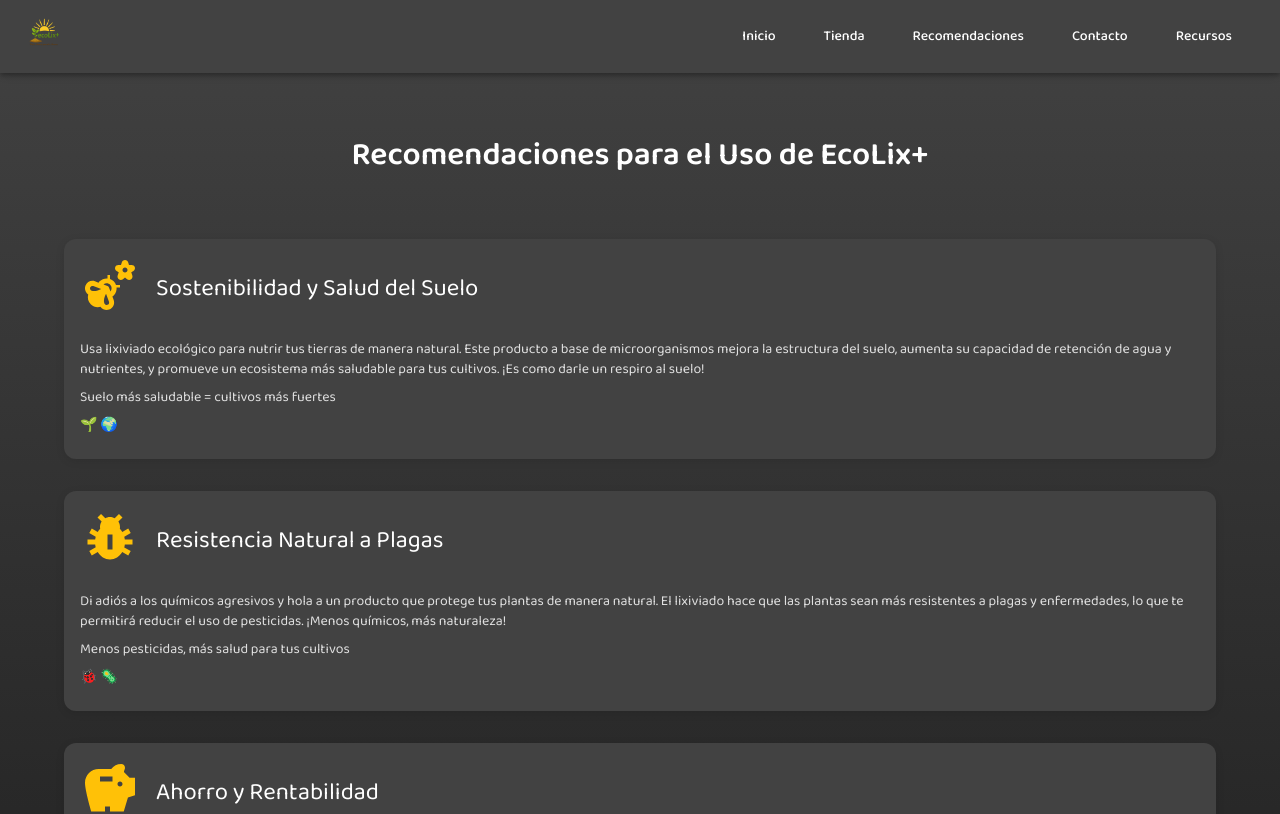
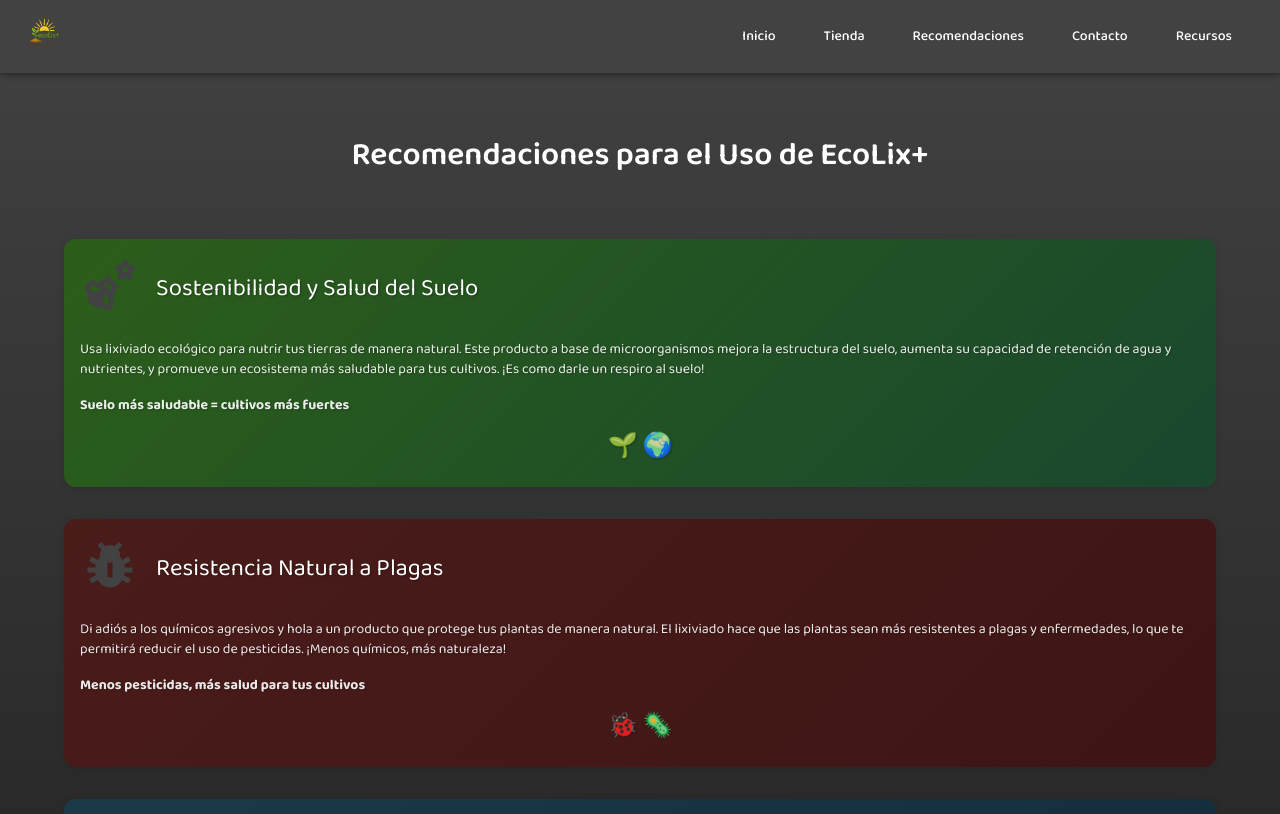
Before and after one commit to fabi1403/EcoLixplus, a React (Vite) app: page /recommendations in a window 1280 px wide. Shown: the top 814 px of the page. Built offline with nearby package versions, Linux system fonts and the light colour scheme.

Commit message:
Actualización de componentes: ShoppingCart, Recommendations y recursos

```diff
--- a/src/components/ShoppingCart.jsx
+++ b/src/components/ShoppingCart.jsx
@@ -18,7 +18,7 @@
   {
     id: 1,
     name: 'Lixiviado EcoLix+',
-    price: 25.00,
+    price: 9.99,
     image: '/lixi.png',
     description: 'Lixiviado ecológico premium para mejorar la calidad del suelo',
     unit: 'litro'
--- a/src/pages/Recommendations.jsx
+++ b/src/pages/Recommendations.jsx
@@ -2,6 +2,32 @@
 import EcoIcon from '@mui/icons-material/EmojiNature';
 import PestControlIcon from '@mui/icons-material/PestControl';
 import SavingsIcon from '@mui/icons-material/Savings';
+import { keyframes } from '@mui/system';
+import { styled } from '@mui/material/styles';
+
+const fadeIn = keyframes`
+  from { opacity: 0; transform: translateY(20px); }
+  to { opacity: 1; transform: translateY(0); }
+`;
+
+const AnimatedCard = styled(Card)(({ theme, index }) => ({
+  height: '100%',
+  transition: 'transform 0.3s ease-in-out, box-shadow 0.3s ease-in-out',
+  animation: `${fadeIn} 0.5s ease-out forwards`,
+  animationDelay: `${index * 0.2}s`,
+  background: index === 0
+    ? 'linear-gradient(135deg, #2c5e1a 0%, #1a472e 100%)'
+    : index === 1
+    ? 'linear-gradient(135deg, #4a1c1a 0%, #3d1515 100%)'
+    : 'linear-gradient(135deg, #1a3a4a 0%, #142c3b 100%)',
+  '&:hover': {
+    transform: 'scale(1.05)',
+    boxShadow: '0 8px 16px rgba(0,0,0,0.4)',
+    '& .MuiCardContent-root': {
+      background: 'rgba(255,255,255,0.05)'
+    }
+  }
+}));
 
 const recommendations = [
   {
@@ -37,33 +63,34 @@
         <Grid container spacing={4} sx={{ mt: 4 }}>
           {recommendations.map((recommendation, index) => (
             <Grid item xs={12} key={index}>
-              <Card
-                sx={{
-                  height: '100%',
-                  bgcolor: 'background.paper',
-                  color: 'text.primary'
-                }}
-              >
-                <CardContent>
+              <AnimatedCard index={index}>
+                <CardContent sx={{
+                  transition: 'background 0.3s ease',
+                  borderRadius: 1,
+                  '& .MuiTypography-root': {
+                    color: 'white',
+                    textShadow: '1px 1px 2px rgba(0,0,0,0.3)'
+                  }
+                }}>
                   <Box sx={{ display: 'flex', alignItems: 'center', mb: 2 }}>
-                    <Box sx={{ color: 'secondary.main', mr: 2 }}>
+                    <Box sx={{ color: 'primary.main', mr: 2, transform: 'scale(1)', transition: 'transform 0.3s ease', '&:hover': { transform: 'scale(1.2)' } }}>
                       {recommendation.icon}
                     </Box>
                     <Typography variant="h5" component="div">
                       {recommendation.title}
                     </Typography>
                   </Box>
-                  <Typography variant="body2" color="text.secondary">
+                  <Typography variant="body2" sx={{ color: 'text.primary', mt: 2, opacity: 0.9 }}>
                     {recommendation.description}
                   </Typography>
-                  <Typography variant="body2" color="text.secondary" sx={{ mt: 1 }}>
+                  <Typography variant="body2" sx={{ mt: 2, color: 'text.primary', fontWeight: 'bold', opacity: 0.9 }}>
                     {recommendation.benefit}
                   </Typography>
-                  <Typography variant="body2" color="text.secondary" sx={{ mt: 1 }}>
+                  <Typography variant="h5" sx={{ mt: 2, textAlign: 'center', opacity: 0.9 }}>
                     {recommendation.emoji}
                   </Typography>
                 </CardContent>
-              </Card>
+              </AnimatedCard>
             </Grid>
           ))}
         </Grid>
--- a/src/pages/resources.jsx
+++ b/src/pages/resources.jsx
@@ -1,16 +1,70 @@
+import React from 'react';
 import { Box, Container, Typography } from '@mui/material';
+import { keyframes } from '@mui/system';
+import { styled } from '@mui/material/styles';
+
+const float = keyframes`
+  0% { transform: translateY(0px); }
+  50% { transform: translateY(-10px); }
+  100% { transform: translateY(0px); }
+`;
+
+const AnimatedEmoji = styled('span')(({ delay = 0 }) => ({
+  display: 'inline-block',
+  animation: `${float} 3s ease-in-out infinite`,
+  animationDelay: `${delay}s`,
+}));
+
+const GradientBackground = styled(Box)(({ theme }) => ({
+  background: 'linear-gradient(135deg, #262871, #007533)',
+  transition: 'background 0.3s ease-in-out',
+  '&:hover': {
+    background: 'linear-gradient(135deg, #007533, #262871)',
+  },
+}));
 
 function Resources() {
   return (
-    <Box sx={{ py: 8, background: 'linear-gradient(135deg, #262871, #007533)' }}>
+    <GradientBackground sx={{ py: 8 }}>
       <Container maxWidth="lg">
-        <Typography variant="h2" align="center" gutterBottom>🎓🌿 Nuestro proyecto de emprendimiento: EcoLix+</Typography>
-        <Box component="img" src="/img4.png" alt="Leaf" sx={{ width: { xs: '100%', md: '50%' }, height: 'auto', display: 'block', margin: 'auto' }} />
-        <Typography variant="body1" paragraph>Estamos desarrollando un proyecto de emprendimiento basado en la producción de lixiviado ecológico ♻️, un fertilizante natural que beneficia la agricultura sostenible. Este proyecto lo estamos llevando a cabo junto a la Unidad Educativa General Eloy Alfaro, como parte de un concurso estudiantil 🏆.</Typography>
-        <Typography variant="body1" paragraph>Nuestro colegio cuenta con la maquinaria adecuada para realizar este proceso agroecológico 🚜, lo que nos permite producir lixiviado de alta calidad. Además, somos nosotros, los estudiantes, quienes participamos activamente en cada etapa del proceso, aportando nuestra mano de obra, esfuerzo y compromiso 💪👩‍🌾👨‍🌾.</Typography>
-        <Typography variant="body1" paragraph>Este emprendimiento no solo busca ofrecer una alternativa más saludable y económica para los agricultores, sino también promover el cuidado del medio ambiente y la formación práctica de los jóvenes 🌱🌎.</Typography>
+        <Typography variant="h2" align="center" gutterBottom>
+          <AnimatedEmoji delay={0}>🎓</AnimatedEmoji>
+          <AnimatedEmoji delay={0.5}>🌿</AnimatedEmoji>
+          {' Nuestro proyecto de emprendimiento: EcoLix+'}
+        </Typography>
+        <Box
+          component="img"
+          src="/img4.png"
+          alt="Leaf"
+          sx={{
+            width: { xs: '100%', md: '50%' },
+            height: 'auto',
+            display: 'block',
+            margin: 'auto',
+            transition: 'transform 0.3s ease-in-out',
+            '&:hover': {
+              transform: 'scale(1.05)'
+            }
+          }}
+        />
+        <Typography variant="body1" paragraph>
+          Estamos desarrollando un proyecto de emprendimiento basado en la producción de lixiviado ecológico <AnimatedEmoji>♻️</AnimatedEmoji>,
+          un fertilizante natural que beneficia la agricultura sostenible. Este proyecto lo estamos llevando a cabo junto a
+          la Unidad Educativa General Eloy Alfaro, como parte de un concurso estudiantil <AnimatedEmoji delay={0.3}>🏆</AnimatedEmoji>.
+        </Typography>
+        <Typography variant="body1" paragraph>
+          Nuestro colegio cuenta con la maquinaria adecuada para realizar este proceso agroecológico <AnimatedEmoji delay={0.6}>🚜</AnimatedEmoji>,
+          lo que nos permite producir lixiviado de alta calidad. Además, somos nosotros, los estudiantes, quienes participamos
+          activamente en cada etapa del proceso, aportando nuestra mano de obra, esfuerzo y compromiso
+          <AnimatedEmoji delay={0.9}>💪</AnimatedEmoji><AnimatedEmoji delay={1.2}>👩‍🌾</AnimatedEmoji><AnimatedEmoji delay={1.5}>👨‍🌾</AnimatedEmoji>.
+        </Typography>
+        <Typography variant="body1" paragraph>
+          Este emprendimiento no solo busca ofrecer una alternativa más saludable y económica para los agricultores,
+          sino también promover el cuidado del medio ambiente y la formación práctica de los jóvenes
+          <AnimatedEmoji delay={1.8}>🌱</AnimatedEmoji><AnimatedEmoji delay={2.1}>🌎</AnimatedEmoji>.
+        </Typography>
       </Container>
-    </Box>
+    </GradientBackground>
   );
 }
 
```
